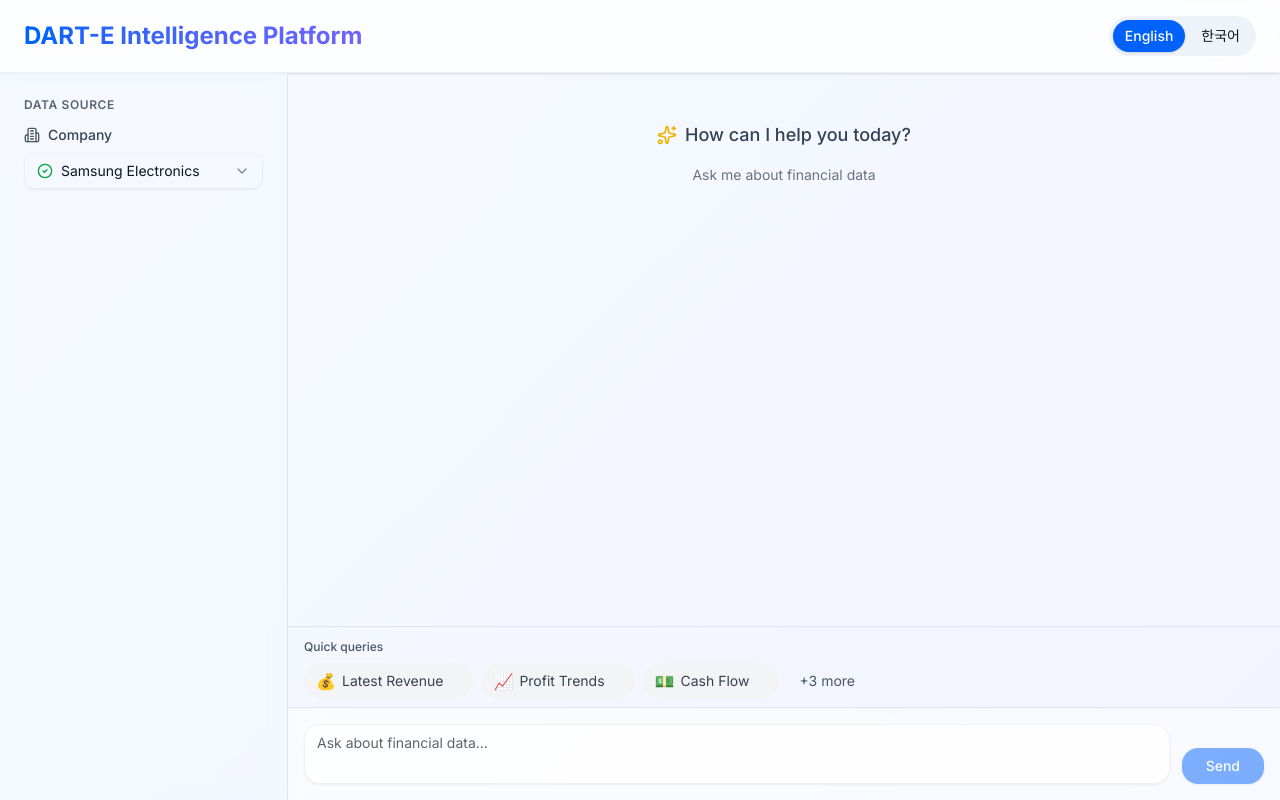
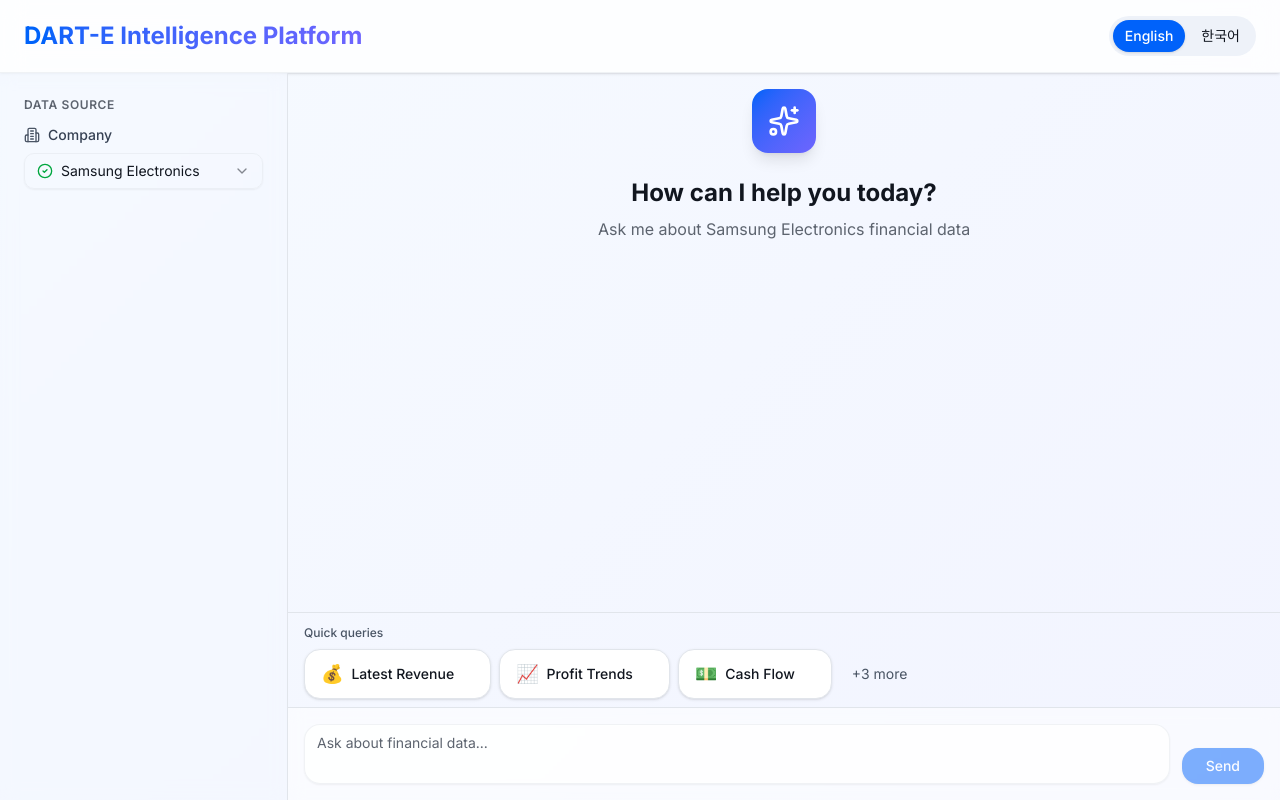
Before and after one commit to younggon0/dart-a, a Next.js app: page / in a window 1280 px wide. Built offline with nearby package versions, Linux system fonts and the light colour scheme.

Commit message:
UI improvement phase 2

```diff
--- a/app/globals.css
+++ b/app/globals.css
@@ -152,3 +152,49 @@
 .card-hover {
   @apply transition-all duration-200 hover:shadow-lg hover:-translate-y-0.5;
 }
+
+/* Smooth Animations */
+@keyframes slideUp {
+  from {
+    opacity: 0;
+    transform: translateY(10px);
+  }
+  to {
+    opacity: 1;
+    transform: translateY(0);
+  }
+}
+
+@keyframes fadeIn {
+  from {
+    opacity: 0;
+  }
+  to {
+    opacity: 1;
+  }
+}
+
+.animate-slide-up {
+  animation: slideUp 0.3s ease-out;
+}
+
+.animate-fade-in {
+  animation: fadeIn 0.3s ease-out;
+}
+
+/* Pulse Animation for Loading Dots */
+@keyframes pulse-dot {
+  0%, 80%, 100% {
+    opacity: 0.4;
+    transform: scale(1);
+  }
+  40% {
+    opacity: 1;
+    transform: scale(1.2);
+  }
+}
+
+/* Smooth Scroll */
+* {
+  scroll-behavior: smooth;
+}
--- a/components/chat/ChatInterface.tsx
+++ b/components/chat/ChatInterface.tsx
@@ -6,7 +6,7 @@
 import { ScrollArea } from '@/components/ui/scroll-area';
 import { Card } from '@/components/ui/card';
 import { Badge } from '@/components/ui/badge';
-import { ChevronRight, Sparkles, RefreshCw } from 'lucide-react';
+import { ChevronRight, Sparkles, RefreshCw, User, Bot } from 'lucide-react';
 import { SourcePanel } from '@/components/sources/SourcePanel';
 import { SourceReference } from '@/types/source';
 
@@ -192,41 +192,54 @@
       <ScrollArea className="flex-1 p-4" ref={scrollRef}>
         <div className="space-y-4">
           {messages.length === 0 ? (
-            <div className="text-center text-gray-500 mt-8">
-              <div className="flex items-center justify-center gap-2 mb-4">
-                <Sparkles className="h-5 w-5 text-yellow-500" />
-                <p className="text-lg font-medium text-gray-700">
+            <div className="flex flex-col items-center justify-center h-full">
+              <div className="text-center max-w-md mx-auto">
+                <div className="mb-6">
+                  <div className="w-16 h-16 bg-gradient-to-br from-primary to-accent rounded-2xl mx-auto flex items-center justify-center shadow-lg">
+                    <Sparkles className="h-8 w-8 text-white" />
+                  </div>
+                </div>
+                <h2 className="text-2xl font-bold text-foreground mb-2">
                   {language === 'ko' ? '무엇을 도와드릴까요?' : 'How can I help you today?'}
+                </h2>
+                <p className="text-muted-foreground mb-8">
+                  {language === 'ko'
+                    ? '삼성전자의 재무 데이터에 대해 물어보세요'
+                    : 'Ask me about Samsung Electronics financial data'}
                 </p>
               </div>
-              <p className="text-sm text-gray-500 mb-6">
-                {language === 'ko'
-                  ? '재무 데이터에 대해 물어보세요'
-                  : 'Ask me about financial data'}
-              </p>
             </div>
           ) : (
             messages.map(message => (
               <div
                 key={message.id}
-                className={`flex ${message.role === 'user' ? 'justify-end' : 'justify-start'} animate-in fade-in slide-in-from-bottom-2 duration-300`}
+                className={`flex gap-3 ${message.role === 'user' ? 'flex-row-reverse' : 'flex-row'} animate-in fade-in slide-in-from-bottom-2 duration-300`}
               >
+                {/* Avatar */}
+                <div className={`flex-shrink-0 w-8 h-8 rounded-full flex items-center justify-center ${
+                  message.role === 'user'
+                    ? 'bg-primary text-primary-foreground'
+                    : 'bg-accent text-accent-foreground'
+                }`}>
+                  {message.role === 'user' ? (
+                    <User className="h-4 w-4" />
+                  ) : (
+                    <Bot className="h-4 w-4" />
+                  )}
+                </div>
+
+                {/* Message Content */}
                 <div
-                  className={`max-w-[80%] p-4 ${
+                  className={`max-w-[70%] ${
                     message.role === 'user'
                       ? 'message-user'
                       : 'message-assistant'
                   }`}
                 >
-                  <div className="flex items-start gap-3">
-                    <Badge
-                      variant={message.role === 'user' ? 'default' : 'secondary'}
-                      className={message.role === 'user' ? 'bg-white/20 text-white border-0' : ''}
-                    >
-                      {message.role === 'user' ? 'You' : 'Assistant'}
-                    </Badge>
-                    <div className="flex-1">
-                      <p className={`text-sm whitespace-pre-wrap ${message.role === 'user' ? 'text-white' : ''}`}>{message.content}</p>
+                  <div className="p-4">
+                    <p className={`text-sm whitespace-pre-wrap leading-relaxed ${message.role === 'user' ? 'text-white' : 'text-foreground'}`}>
+                      {message.content}
+                    </p>
                     {message.sources && message.sources.length > 0 && (
                       <SourcePanel
                         sources={message.sources}
@@ -234,27 +247,34 @@
                         className="mt-3"
                       />
                     )}
+                    <div className={`text-xs mt-2 ${message.role === 'user' ? 'text-white/70' : 'text-muted-foreground'}`}>
+                      {message.timestamp.toLocaleTimeString()}
                     </div>
-                  </div>
-                  <div className="text-xs text-muted-foreground/60 mt-2">
-                    {message.timestamp.toLocaleTimeString()}
                   </div>
                 </div>
               </div>
             ))
           )}
           {isLoading && (
-            <div className="flex justify-start">
-              <Card className="p-3 bg-gray-50 border-gray-200">
+            <div className="flex gap-3 animate-in fade-in slide-in-from-bottom-2 duration-300">
+              {/* Avatar */}
+              <div className="flex-shrink-0 w-8 h-8 rounded-full flex items-center justify-center bg-accent text-accent-foreground">
+                <Bot className="h-4 w-4" />
+              </div>
+
+              {/* Typing Indicator */}
+              <div className="message-assistant max-w-[70%]">
+                <div className="p-4">
                   <div className="flex items-center gap-2">
-                  <Badge variant="secondary">Assistant</Badge>
+                    <span className="text-sm text-muted-foreground">Thinking</span>
                     <div className="flex gap-1">
-                    <span className="animate-bounce">●</span>
-                    <span className="animate-bounce delay-100">●</span>
-                    <span className="animate-bounce delay-200">●</span>
+                      <span className="inline-block w-2 h-2 bg-muted-foreground/40 rounded-full animate-pulse"></span>
+                      <span className="inline-block w-2 h-2 bg-muted-foreground/40 rounded-full animate-pulse [animation-delay:200ms]"></span>
+                      <span className="inline-block w-2 h-2 bg-muted-foreground/40 rounded-full animate-pulse [animation-delay:400ms]"></span>
                     </div>
                   </div>
-              </Card>
+                </div>
+              </div>
             </div>
           )}
         </div>
@@ -273,13 +293,14 @@
               <button
                 key={index}
                 onClick={() => handleQuickQuery(query.query)}
-                className="inline-flex items-center gap-1.5 px-3 py-1.5 rounded-full
-                         bg-gray-100 hover:bg-gray-200 text-gray-700 text-sm
-                         transition-colors duration-200 group"
+                className="inline-flex items-center gap-2 px-4 py-2.5 rounded-xl
+                         bg-white border border-border hover:border-primary/50 hover:bg-primary/5
+                         text-foreground text-sm font-medium
+                         transition-all duration-200 group shadow-sm hover:shadow-md"
               >
-                <span className="text-base">{query.icon}</span>
+                <span className="text-lg">{query.icon}</span>
                 <span>{query.label}</span>
-                <ChevronRight className="h-3 w-3 opacity-0 group-hover:opacity-100 transition-opacity" />
+                <ChevronRight className="h-3 w-3 opacity-0 group-hover:opacity-100 transition-all group-hover:translate-x-0.5" />
               </button>
             ))}
             {!showAllQueries && queries.length > 3 && (
```
Lines whose indentation alone changed are shown as unchanged.
